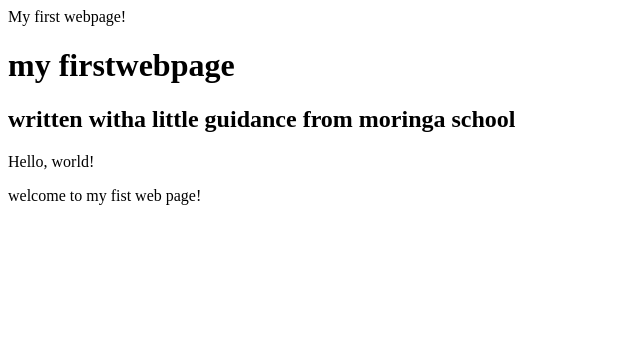
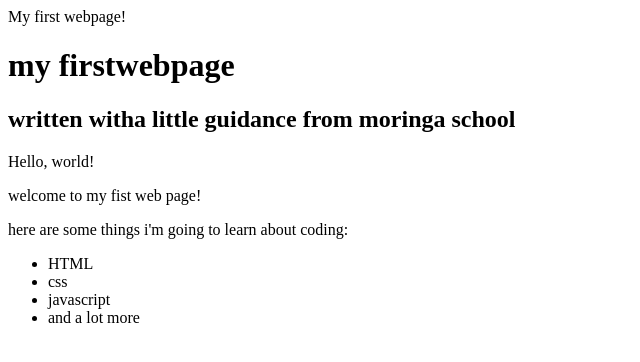
Before and after one commit to drewheathens/my-favourite-things, a plain HTML site: page my-favourite-things.html in a window 1280 px wide. Shown: the whole page, without its empty margins (0-640 px from the left). Drawn offline with Linux system fonts and the light colour scheme.

```diff
--- a/my-favourite-things.html
+++ b/my-favourite-things.html
@@ -9,5 +9,12 @@
       from moringa school</h2>
     <p>Hello, world!<p/>
       <p>welcome to my fist web page!</p>
+      <p>here are some things i'm going  to learn about coding:</p>
+      <ul>
+        <li>HTML</li>
+        <li>css</li>
+        <li>javascript</li>
+        <li>and a lot more</li>
+        </ul>
   </body>
 </html>
```
